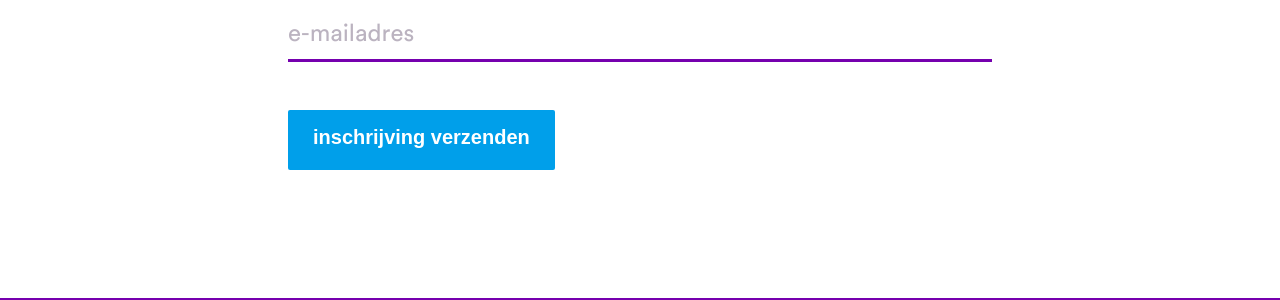
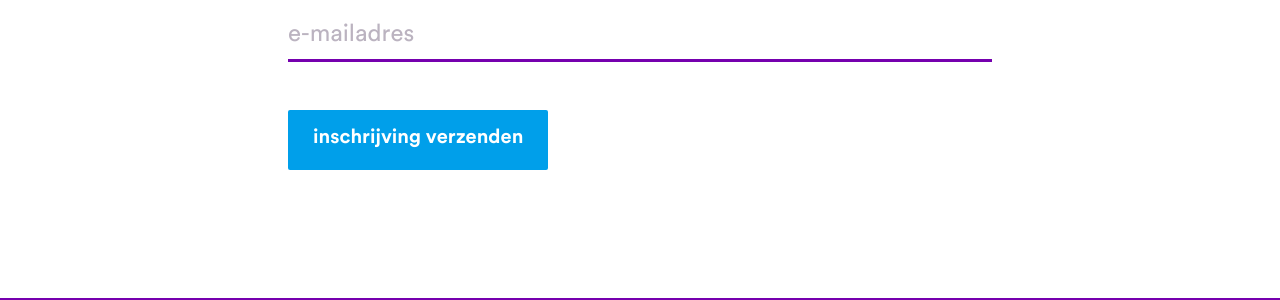
Before and after one commit to tdenheld/ziris, a Jekyll site: the page built from inschrijven.html, in a window 1280 px wide. Shown: the part 474-774 px from the top of the page. Built offline with Jekyll 4.4.1, drawn with Linux system fonts in a browser that asks for light colours.

Commit message:
#fix button font

```diff
--- a/_sass/components.signup.scss
+++ b/_sass/components.signup.scss
@@ -44,7 +44,6 @@
     width: 100%;
     padding: 20px 0 10px;
     border-bottom: 3px solid $brand;
-    font-family: $sans-serif;
     @include font(24px, 700, $lh-solid);
     color: $brand;
     -webkit-appearance: none;
--- a/_sass/elements.base.scss
+++ b/_sass/elements.base.scss
@@ -31,7 +31,8 @@ button:visited,
 input[type='button'],
 input[type='submit'] {
 	outline: none;
-	transition: $fade-link;
+    transition: $fade-link;
+    font-family: $sans-serif;
 }
 
 input,
@@ -41,4 +42,5 @@ input:focus,
 input:visited {
     outline: none;
     transition: $fade-all;
+    font-family: $sans-serif;
 }
```
Also changed, not shown: 1 other file.
